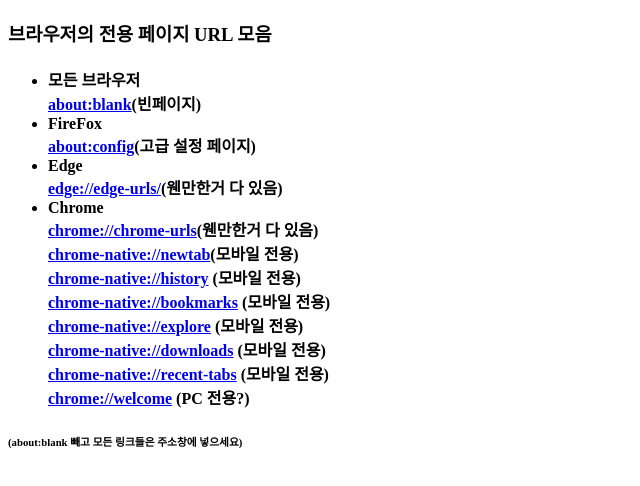
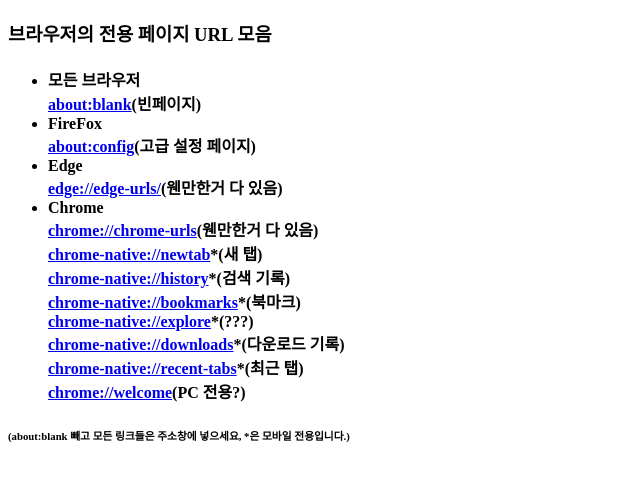
Before and after one commit to happydm09/Browser-s_Dedicated_page_URL, a plain HTML site: page index.html in a window 1280 px wide. Shown: the whole page, without its empty margins (0-640 px from the left). Drawn offline with Linux system fonts and the light colour scheme.

Commit message:
Update index.html

```diff
--- a/index.html
+++ b/index.html
@@ -15,15 +15,15 @@
      <a href="edge://edge-urls/">edge://edge-urls/</a>(웬만한거 다 있음)
      <li>Chrome</li>
      <a href='chrome://chrome-urls/'>chrome://chrome-urls</a>(웬만한거 다 있음)
-     <br><a href='chrome-native://newtab/'>chrome-native://newtab</a>(모바일 전용)
-     <br><a href='chrome-native://history'>chrome-native://history</a> (모바일 전용)
-     <br><a href='chrome-native://bookmarks'>chrome-native://bookmarks</a> (모바일 전용)
-     <br><a href='chrome-native://explore'>chrome-native://explore</a> (모바일 전용)
-     <br><a href='chrome-native://downloads'>chrome-native://downloads</a> (모바일 전용)
-     <br><a href='chrome-native://recent-tabs'>chrome-native://recent-tabs</a> (모바일 전용)
-     <br><a href='chrome://welcome'>chrome://welcome</a> (PC 전용?)
+     <br><a href='chrome-native://newtab/'>chrome-native://newtab</a>*(새 탭)
+     <br><a href='chrome-native://history'>chrome-native://history</a>*(검색 기록)
+     <br><a href='chrome-native://bookmarks'>chrome-native://bookmarks</a>*(북마크)
+     <br><a href='chrome-native://explore'>chrome-native://explore</a>*(???)
+     <br><a href='chrome-native://downloads'>chrome-native://downloads</a>*(다운로드 기록)
+     <br><a href='chrome-native://recent-tabs'>chrome-native://recent-tabs</a>*(최근 탭)
+     <br><a href='chrome://welcome'>chrome://welcome</a>(PC 전용?)
      </ul></h4>
 
-     <h6>(about:blank 빼고 모든 링크들은 주소창에 넣으세요)</h6>
+     <h6>(about:blank 빼고 모든 링크들은 주소창에 넣으세요, *은 모바일 전용입니다.)</h6>
 </body>
 </html>
```
